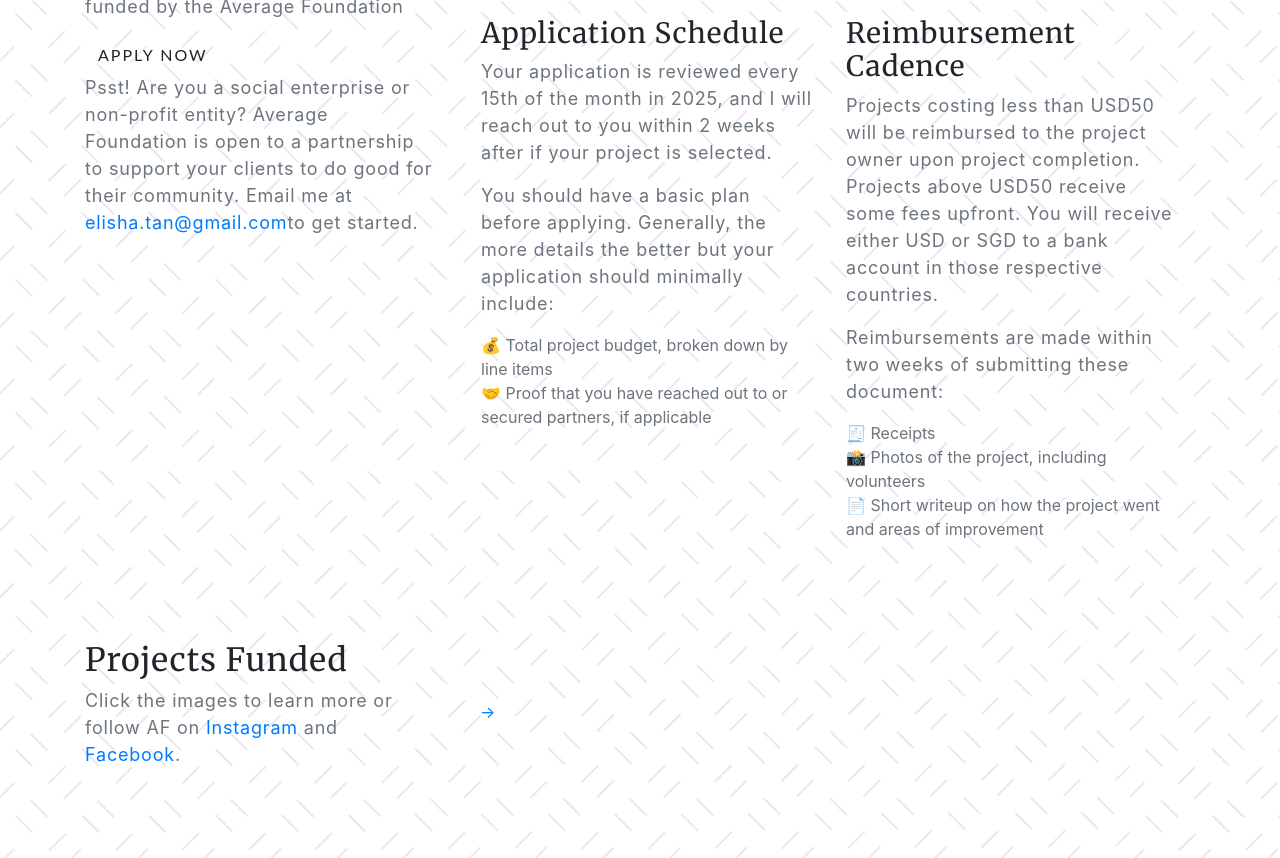
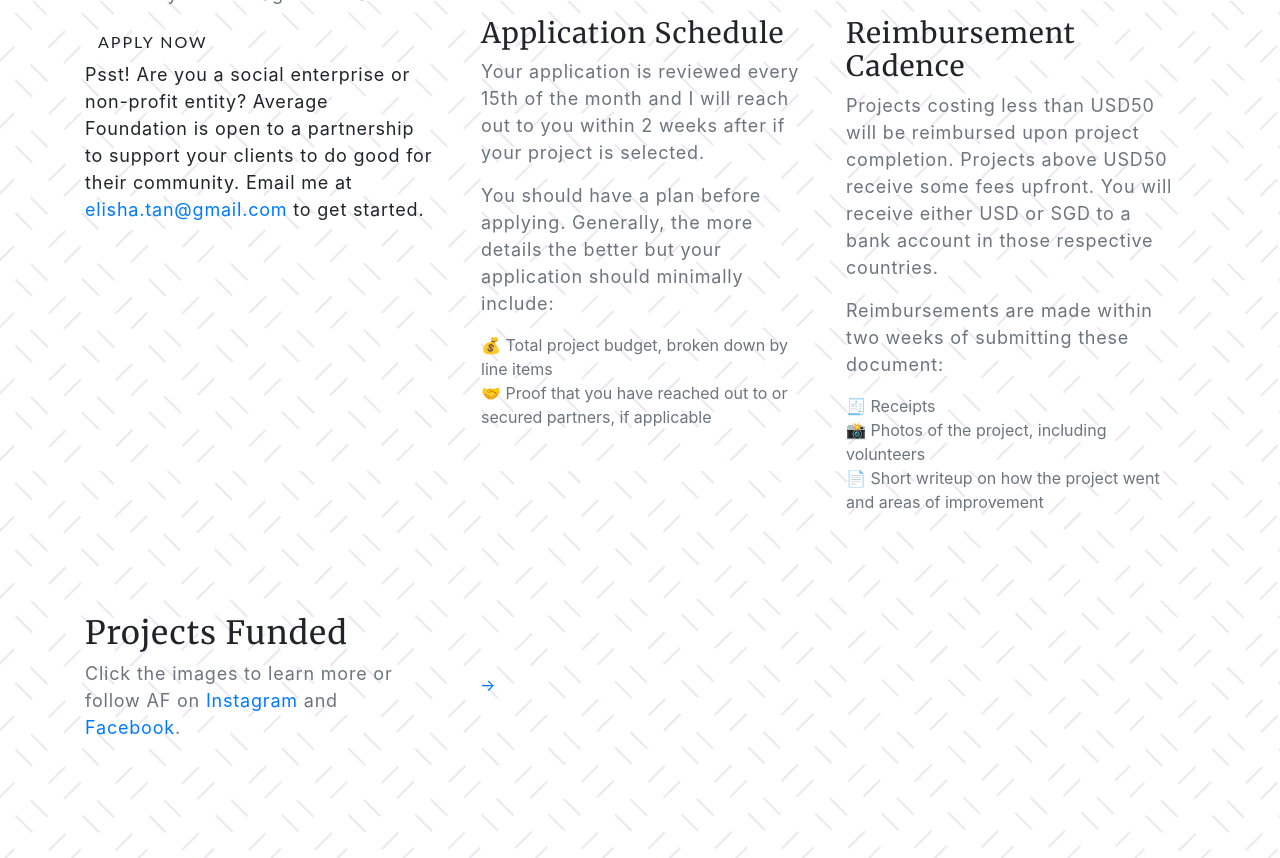
Before and after one commit to Learnemy/averagefoundation, a website with bundled scripts: page index.html in a window 1280 px wide. Shown: the part 2456-3314 px from the top of the page. Built offline with nearby package versions, Linux system fonts and the light colour scheme; a script that the page names is missing.

Commit message:
Edited questions

```diff
--- a/index.html
+++ b/index.html
@@ -107,7 +107,7 @@
 
           <p>You don’t need money to be kind, but the lack of funds shouldn’t stop you either. That’s why Average Foundation provides you the funding to remove financial barriers so you can start small acts of kindness in your community.</p>
 
-          <a class="btn js-scroll-trigger" href="#apply" style="middle-button: 1em">Read How It Works</a>
+          <a class="btn js-scroll-trigger" href="#apply" id="middle-button">Read How It Works</a>
 
           <div class="row">
             <div class="col-md-9">
@@ -136,8 +136,9 @@
               Here's how to have your projects funded by the Average Foundation
             </p>
             <a href="https://docs.google.com/forms/d/e/1FAIpQLSd7pmbhi3Kfrwks7a2QbCzKV0YwudGCiQ1Rhv6BzejLaM3Dkw/viewform" target="_blank" class="btn btn-outline btn-xl">APPLY NOW</a>
-            <p class="text-muted">
-              Psst! Are you a social enterprise or non-profit entity? Average Foundation is open to a partnership to support your clients to do good for their community. Email me at <a href="mailto:elisha.tan@gmail.com">elisha.tan@gmail.com</a>to get started.
+            &nbsp;
+            <p>
+              Psst! Are you a social enterprise or non-profit entity? Average Foundation is open to a partnership to support your clients to do good for their community. Email me at <a href="mailto:elisha.tan@gmail.com">elisha.tan@gmail.com</a> to get started.
             </p>
           </div>
         </div>
@@ -177,9 +178,9 @@
               <div class="col-lg-6">
                 <div class="feature-item">
                   <h3>Application Schedule</h3>
-                  <p class="text-muted">Your application is reviewed every 15th of the month in 2025, and I will reach out to you within 2 weeks after if your project is selected.</p>
+                  <p class="text-muted">Your application is reviewed every 15th of the month and I will reach out to you within 2 weeks after if your project is selected.</p>
 
-                  <p class="text-muted">You should have a basic plan before applying. Generally, the more details the better but your application should minimally include:
+                  <p class="text-muted">You should have a plan before applying. Generally, the more details the better but your application should minimally include:
                     <ul>
                       <li class="text-muted">💰 Total project budget, broken down by line items</li>
                       <li class="text-muted">🤝 Proof that you have reached out to or secured partners, if applicable</li>
@@ -190,7 +191,7 @@
               <div class="col-lg-6">
                 <div class="feature-item">
                   <h3>Reimbursement Cadence</h3>
-                  <p class="text-muted">Projects costing less than USD50 will be reimbursed to the project owner upon project completion. Projects above USD50 receive some fees upfront. You will receive either USD or SGD to a bank account in those respective countries.</p>
+                  <p class="text-muted">Projects costing less than USD50 will be reimbursed upon project completion. Projects above USD50 receive some fees upfront. You will receive either USD or SGD to a bank account in those respective countries.</p>
 
                   <p class="text-muted">Reimbursements are made within two weeks of submitting these document:
                     <ul>
```
